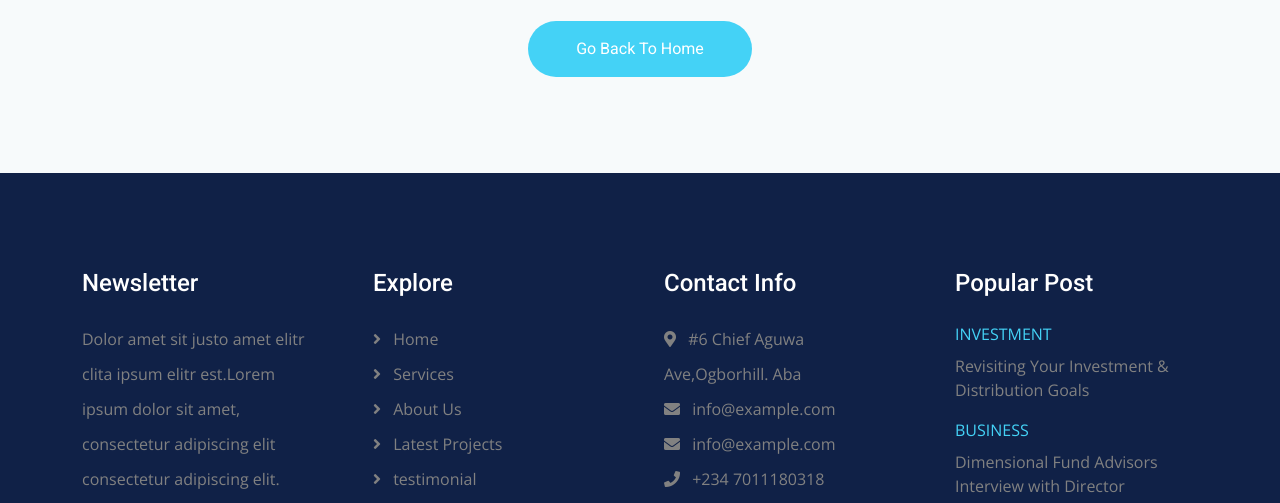
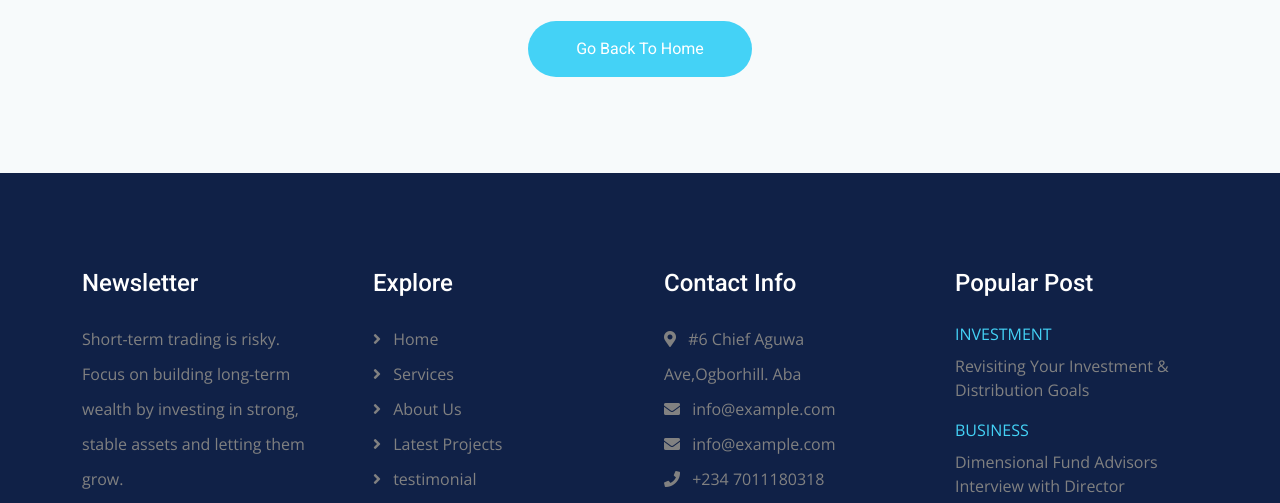
Before and after one commit to Kals4luv/Investment_Website.io, a plain HTML site: page 404.html in a window 1280 px wide. Shown: the part 879-1382 px from the top of the page. Drawn offline with nearby package versions, Linux system fonts and the light colour scheme.

Commit message:
just change

```diff
--- a/404.html
+++ b/404.html
@@ -165,7 +165,7 @@
                         <div class="footer-item d-flex flex-column">
                             <div class="footer-item">
                                 <h4 class="text-white mb-4">Newsletter</h4>
-                                <p class="mb-3">Dolor amet sit justo amet elitr clita ipsum elitr est.Lorem ipsum dolor sit amet, consectetur adipiscing elit consectetur adipiscing elit.</p>
+                                <p class="mb-3">Short-term trading is risky. Focus on building long-term wealth by investing in strong, stable assets and letting them grow.</p>
                                 <div class="position-relative mx-auto rounded-pill">
                                     <input class="form-control rounded-pill w-100 py-3 ps-4 pe-5" type="text" placeholder="Enter your email">
                                     <button type="button" class="btn btn-primary rounded-pill position-absolute top-0 end-0 py-2 mt-2 me-2">SignUp</button>
```
